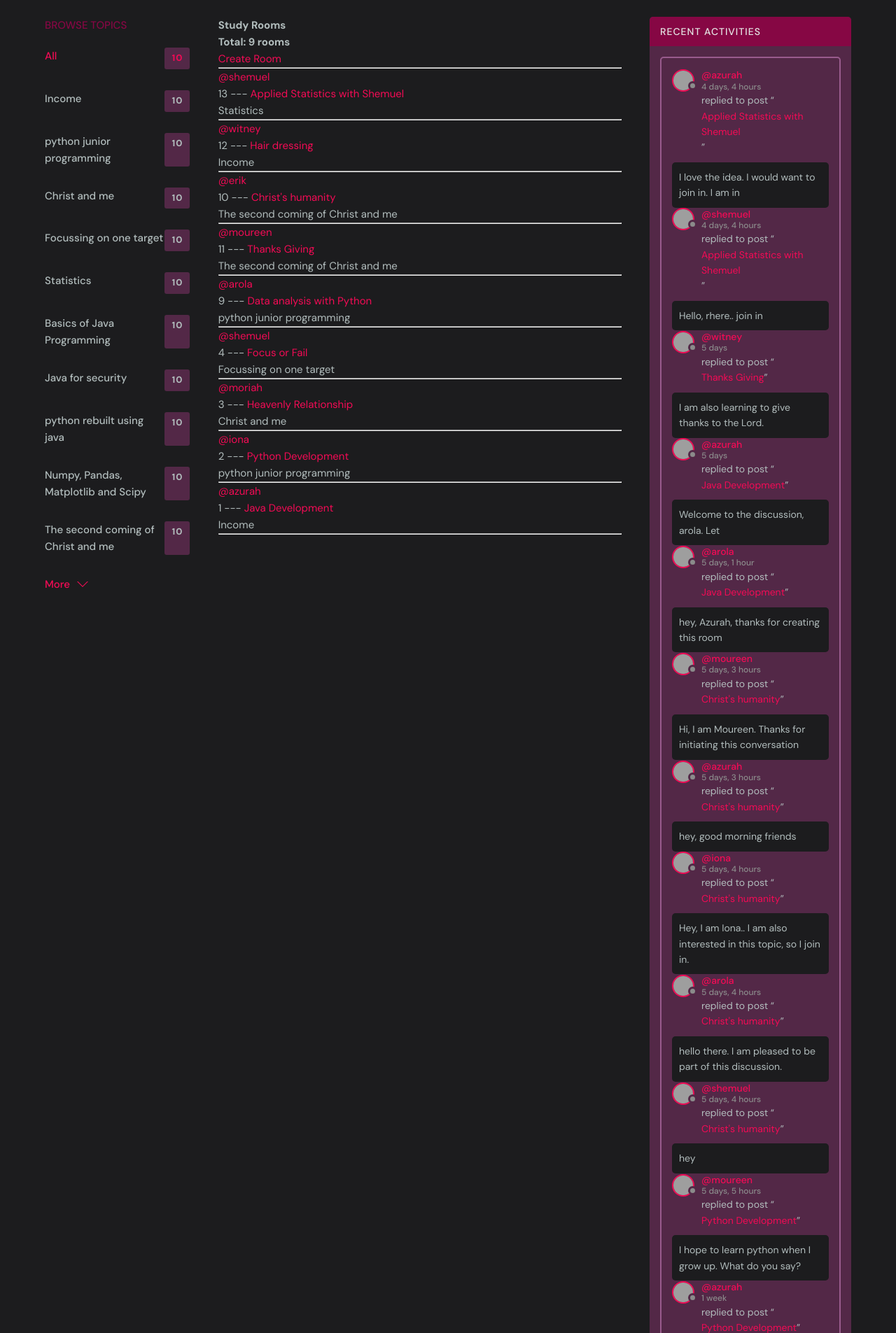
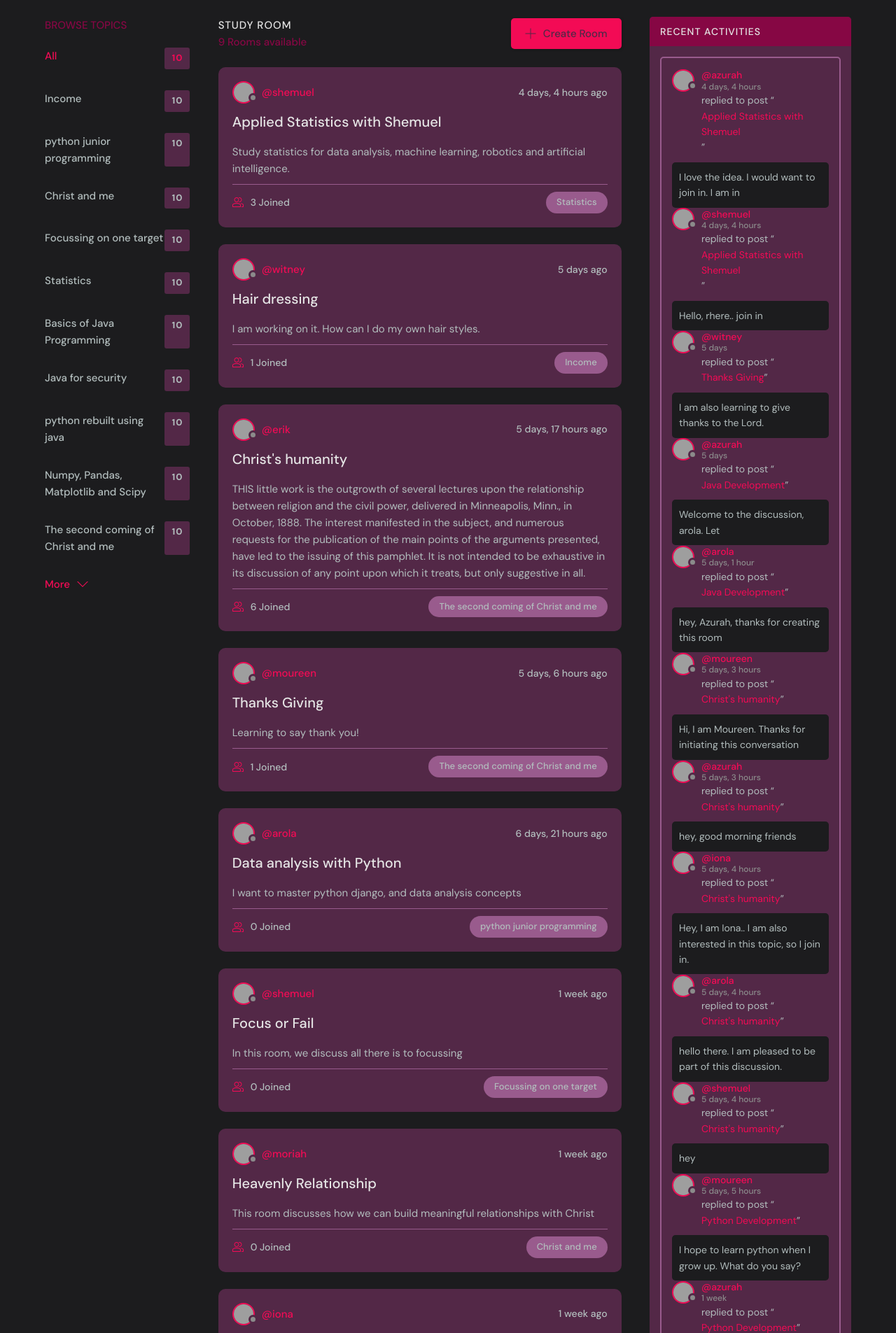
Before and after one commit to Shemuel2060/studyhub, a Django app: page / in a window 1280 px wide. Shown: the part 76-1981 px from the top of the page at 70% size. Run offline with Django 5.2, Linux system fonts and the light colour scheme; data comes from the database, SQL or seed files in the repository; both versions use the stored data as it was after the commit; grey boxes are pictures that could not be loaded.

Commit message:
in navbar

```diff
--- a/parent_hub/Rooms/templates/Rooms/home.html
+++ b/parent_hub/Rooms/templates/Rooms/home.html
@@ -14,10 +14,6 @@
             {% include 'Rooms/topics_feed.html' %}
         </div>
         <div class="topics-view-main">
-            <h3>Study Rooms</h3>
-            <h5>Total: {{roomcount}} rooms</h5>
-            <a href="{% url 'room-create' %}">Create Room</a>
-            <hr>
             {% include 'Rooms/rooms_feed.html' %}
         </div>
         <div class="activity-feed-sidebar">
--- a/parent_hub/Rooms/templates/Rooms/rooms_feed.html
+++ b/parent_hub/Rooms/templates/Rooms/rooms_feed.html
@@ -1,14 +1,86 @@
+  {% load static %}
+
+  <!-- Room List Start -->
+  <div class="roomList">
+    <div class="mobile-menu">
+      <form class="header__search">
+        <label>
+          <svg version="1.1" xmlns="http://www.w3.org/2000/svg" width="32" height="32" viewBox="0 0 32 32">
+            <title>search</title>
+            <path
+              d="M32 30.586l-10.845-10.845c1.771-2.092 2.845-4.791 2.845-7.741 0-6.617-5.383-12-12-12s-12 5.383-12 12c0 6.617 5.383 12 12 12 2.949 0 5.649-1.074 7.741-2.845l10.845 10.845 1.414-1.414zM12 22c-5.514 0-10-4.486-10-10s4.486-10 10-10c5.514 0 10 4.486 10 10s-4.486 10-10 10z"
+            ></path>
+          </svg>
+          <input placeholder="Search for posts" />
+        </label>
+      </form>
+      <div class="mobile-menuItems">
+        <a class="btn btn--main btn--pill" href="#">Browse Topics</a>
+        <a class="btn btn--main btn--pill" href="#">Recent Activities</a>
+      </div>
+    </div>
+    <div class="roomList__header">
       <div>
+        <h2>Study Room</h2>
+        <p>{{roomcount}} Rooms available</p>
+      </div>
+      <a class="btn btn--main" href="{% url 'room-create' %}">
+        <svg version="1.1" xmlns="http://www.w3.org/2000/svg" width="32" height="32" viewBox="0 0 32 32">
+          <title>add</title>
+          <path
+            d="M16.943 0.943h-1.885v14.115h-14.115v1.885h14.115v14.115h1.885v-14.115h14.115v-1.885h-14.115v-14.115z"
+          ></path>
+        </svg>
+        Create Room
+      </a>
+    </div>
+
     {% for room in allrooms %}
-        <!--routing to the room of the topic...-->
-            <!--show these to only the owner of the room (and superuser/admin ) and not to non-owners-->
         {% if request.user ==  room.host %}
             <a href="{% url 'update-room' room.id %}">Update Room</a>
             <a href="{% url 'delete-room' room.id %}">Delete Room</a>
         {% endif %}
-            <a href="{% url 'user-profile' room.host.id %}">@{{room.host.username}}</a>
-            <p>{{room.id}} --- <a href="{% url 'room' room.id %}">{{room.name}}</a></p>
-            <small>{{room.topic.name}}</small>
-            <hr/>
+    <div class="roomListRoom">
+      <div class="roomListRoom__header">
+        <a href="{% url 'user-profile' room.host.id %}" class="roomListRoom__author">
+          <div class="avatar avatar--small">
+            <img src="https://randomuser.me/api/portraits/women/11.jpg" />
+          </div>
+          <span>@{{room.host.username}}</span>
+        </a>
+        <div class="roomListRoom__actions">
+          <span>{{room.created|timesince}} ago</span>
+        </div>
+      </div>
+      <div class="roomListRoom__content">
+        <a href="{% url 'room' room.id %}">{{room.name}}</a>
+        <p>
+          {{room.description}}
+        </p>
+      </div>
+      <div class="roomListRoom__meta">
+        <a href="{% url 'room' room.id %}" class="roomListRoom__joined">
+          <svg version="1.1" xmlns="http://www.w3.org/2000/svg" width="32" height="32" viewBox="0 0 32 32">
+            <title>user-group</title>
+            <path
+              d="M30.539 20.766c-2.69-1.547-5.75-2.427-8.92-2.662 0.649 0.291 1.303 0.575 1.918 0.928 0.715 0.412 1.288 1.005 1.71 1.694 1.507 0.419 2.956 1.003 4.298 1.774 0.281 0.162 0.456 0.487 0.456 0.85v4.65h-4v2h5c0.553 0 1-0.447 1-1v-5.65c0-1.077-0.56-2.067-1.461-2.584z"
+            ></path>
+            <path
+              d="M22.539 20.766c-6.295-3.619-14.783-3.619-21.078 0-0.901 0.519-1.461 1.508-1.461 2.584v5.65c0 0.553 0.447 1 1 1h22c0.553 0 1-0.447 1-1v-5.651c0-1.075-0.56-2.064-1.461-2.583zM22 28h-20v-4.65c0-0.362 0.175-0.688 0.457-0.85 5.691-3.271 13.394-3.271 19.086 0 0.282 0.162 0.457 0.487 0.457 0.849v4.651z"
+            ></path>
+            <path
+              d="M19.502 4.047c0.166-0.017 0.33-0.047 0.498-0.047 2.757 0 5 2.243 5 5s-2.243 5-5 5c-0.168 0-0.332-0.030-0.498-0.047-0.424 0.641-0.944 1.204-1.513 1.716 0.651 0.201 1.323 0.331 2.011 0.331 3.859 0 7-3.141 7-7s-3.141-7-7-7c-0.688 0-1.36 0.131-2.011 0.331 0.57 0.512 1.089 1.075 1.513 1.716z"
+            ></path>
+            <path
+              d="M12 16c3.859 0 7-3.141 7-7s-3.141-7-7-7c-3.859 0-7 3.141-7 7s3.141 7 7 7zM12 4c2.757 0 5 2.243 5 5s-2.243 5-5 5-5-2.243-5-5c0-2.757 2.243-5 5-5z"
+            ></path>
+          </svg>
+          {{room.participants.all.count}} Joined
+        </a>
+        <p class="roomListRoom__topic">{{room.topic.name}}</p>
+      </div>
+    </div>
     {% endfor %}
+
   </div>
+  <!-- Room List End -->
--- a/parent_hub/templates/parent_hub/navbar.html
+++ b/parent_hub/templates/parent_hub/navbar.html
@@ -6,7 +6,7 @@
         <img src="{% static 'assets/arola.png' %}" />
         <h1>StudyHub</h1>
       </a>
-      <form class="header__search">
+      <form class="header__search" action="{% url 'home'%}">
         <label>
           <svg version="1.1" xmlns="http://www.w3.org/2000/svg" width="32" height="32" viewBox="0 0 32 32">
             <title>search</title>
@@ -14,7 +14,7 @@
               d="M32 30.586l-10.845-10.845c1.771-2.092 2.845-4.791 2.845-7.741 0-6.617-5.383-12-12-12s-12 5.383-12 12c0 6.617 5.383 12 12 12 2.949 0 5.649-1.074 7.741-2.845l10.845 10.845 1.414-1.414zM12 22c-5.514 0-10-4.486-10-10s4.486-10 10-10c5.514 0 10 4.486 10 10s-4.486 10-10 10z"
             ></path>
           </svg>
-          <input placeholder="Search for rooms..." />
+          <input placeholder="Search for rooms..." name="q"/>
         </label>
       </form>
     <nav class="header__menu">
```
Also changed, not shown: parent_hub/db.sqlite3. Lines whose indentation alone changed are shown as unchanged.
